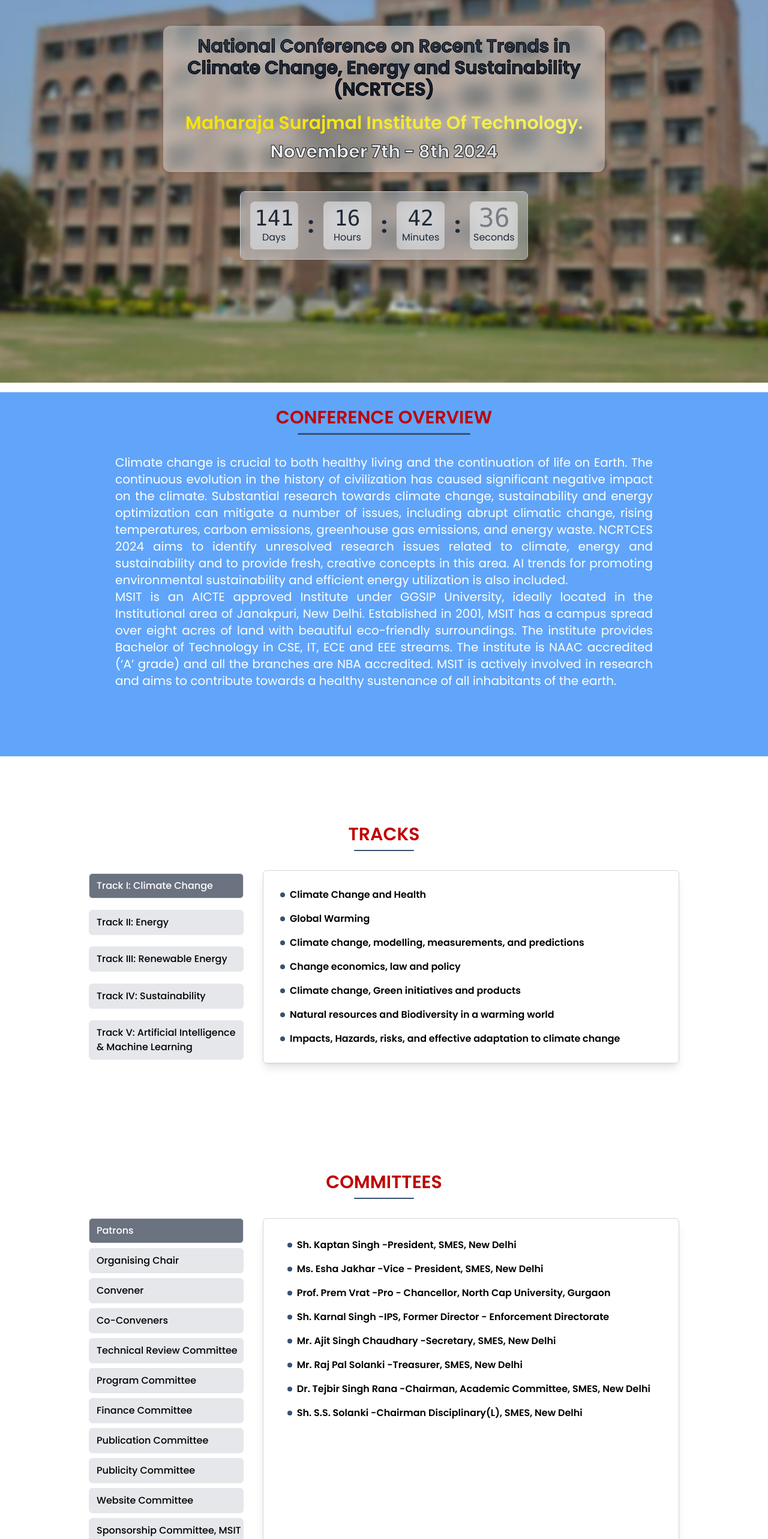
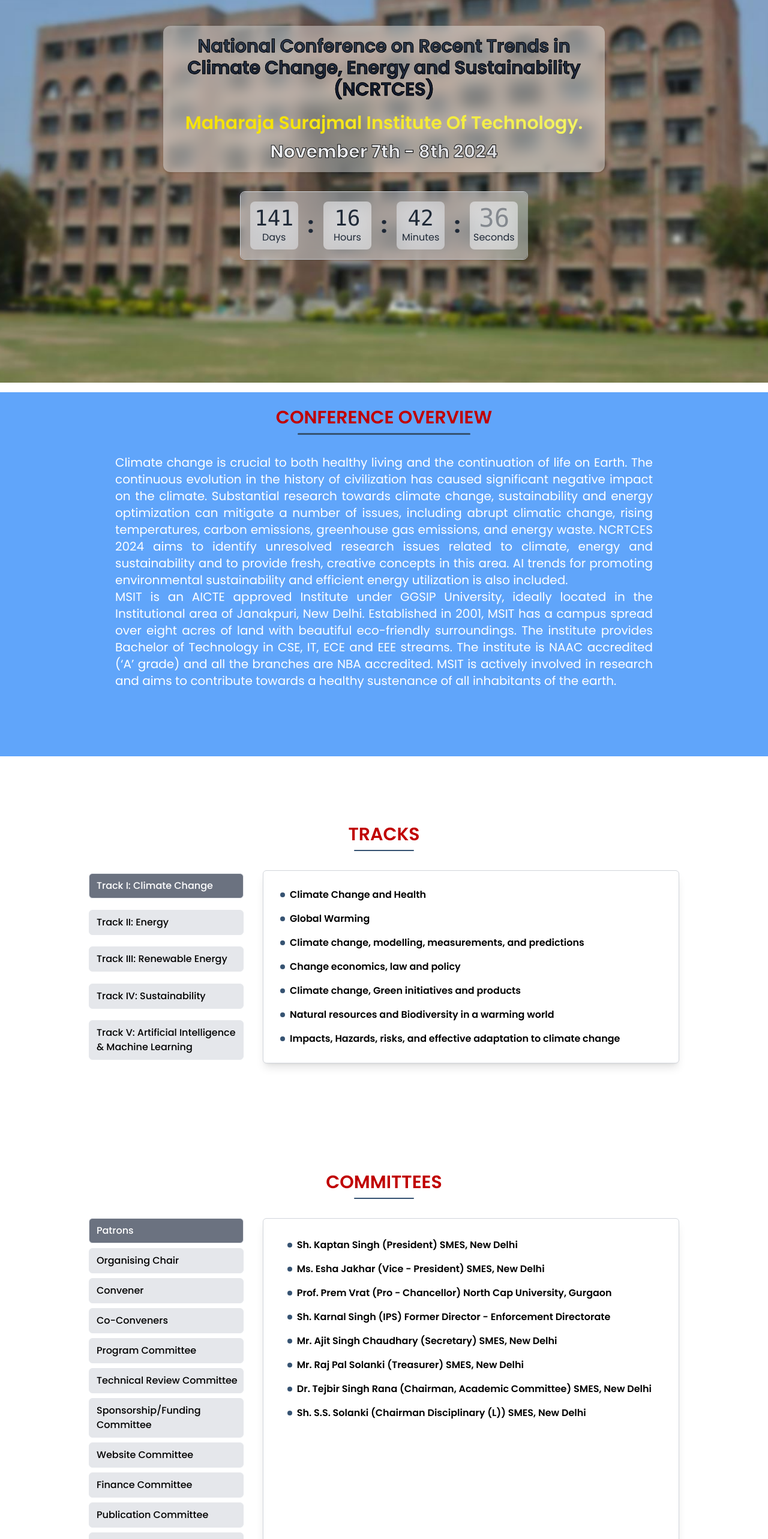
Before and after one commit to c4dr-me/ncrtces-website, a React (Vite) app: page /contact in a window 1280 px wide. Shown: the part 234-2800 px from the top of the page at 60% size. Built offline with nearby package versions, Linux system fonts and the light colour scheme.

Commit message:
updated committee members order

```diff
--- a/components/CountdownTimer.jsx
+++ b/components/CountdownTimer.jsx
@@ -31,12 +31,13 @@ const CountdownTimer = ({ targetDate }) => {
   }, [timeLeft, targetDate]);
 
   const getClassName = (unit) => {
-    return timeLeft[unit] !== prevTimeLeft[unit] ? "fade-in" : "";
+    if (unit === "seconds") return "fade-in ";
+    return timeLeft[unit] !== prevTimeLeft[unit] ? "lottery-wheel" : "";
   };
 
   return (
     <div className="flex flex-col items-center justify-center h-auto bg-[rgba(255, 255, 255, 0.8)] text-gray-800 border border-gray-300 rounded-lg">
-      <div className="flex items-center space-x-4 text-2xl p-4 bg-gray-300 rounded-lg shadow-lg bg-opacity-50 backdrop-filter backdrop-blur-lg">
+      <div className="flex items-center space-x-2 md:space-x-4 text-2xl p-4 bg-gray-300 rounded-lg shadow-lg bg-opacity-50 backdrop-filter backdrop-blur-lg">
         <div className="flex flex-col items-center justify-center bg-gray-200 bg-opacity-50 text-gray-800 p-2 rounded-lg w-14 h-14 md:w-20 md:h-20 backdrop-filter backdrop-blur-lg">
           <span className={`font-mono text-3xl md:text-4xl ${getClassName("days")}`}>{String(timeLeft.days || "0").padStart(2, '0')}</span>
           <span className="text-xs md:text-base">Days</span>
--- a/package.json
+++ b/package.json
@@ -17,7 +17,9 @@
     "react": "^18.2.0",
     "react-dom": "^18.2.0",
     "react-router-dom": "^6.23.1",
-    "react-scroll": "^1.9.0"
+    "react-scroll": "^1.9.0",
+    "react-tsparticles": "^2.12.2",
+    "tsparticles": "^3.5.0"
   },
   "devDependencies": {
     "@types/react": "^18.2.66",
--- a/pages/Committee.jsx
+++ b/pages/Committee.jsx
@@ -48,14 +48,14 @@ const Committee = () => {
       id: 'committee0',
       name: 'Patrons',
       members: [
-        { name: 'Sh. Kaptan Singh -President, SMES, New Delhi' },
-        { name: 'Ms. Esha Jakhar -Vice - President, SMES, New Delhi' },
-        { name: 'Prof. Prem Vrat -Pro - Chancellor, North Cap University, Gurgaon' },
-        { name: 'Sh. Karnal Singh -IPS, Former Director - Enforcement Directorate' },
-        { name: 'Mr. Ajit Singh Chaudhary -Secretary, SMES, New Delhi' },
-        { name: 'Mr. Raj Pal Solanki -Treasurer, SMES, New Delhi' },
-        { name: 'Dr. Tejbir Singh Rana -Chairman, Academic Committee, SMES, New Delhi' },
-        { name: 'Sh. S.S. Solanki -Chairman Disciplinary(L), SMES, New Delhi' },
+        { name: 'Sh. Kaptan Singh (President) SMES, New Delhi' },
+        { name: 'Ms. Esha Jakhar (Vice - President) SMES, New Delhi' },
+        { name: 'Prof. Prem Vrat (Pro - Chancellor) North Cap University, Gurgaon' },
+        { name: 'Sh. Karnal Singh (IPS) Former Director - Enforcement Directorate' },
+        { name: 'Mr. Ajit Singh Chaudhary (Secretary) SMES, New Delhi' },
+        { name: 'Mr. Raj Pal Solanki (Treasurer) SMES, New Delhi' },
+        { name: 'Dr. Tejbir Singh Rana (Chairman, Academic Committee) SMES, New Delhi' },
+        { name: 'Sh. S.S. Solanki (Chairman Disciplinary (L)) SMES, New Delhi' },
       ],
     },
     {
@@ -83,6 +83,14 @@ const Committee = () => {
     },
     {
       id: 'committee4',
+      name: 'Program Committee',
+      members: [
+        { name: 'Prof. Puneet Azad' },
+        { name: 'Mr. Manoj Malik' },
+      ],
+    },
+    {
+      id: 'committee5',
       name: 'Technical Review Committee',
       members: [
         { name: 'Dr. Ajay Gahlot'},
@@ -92,22 +100,30 @@ const Committee = () => {
       ],
     },
     {
-      id: 'committee5',
-      name: 'Program Committee',
+      id: 'committee6',
+      name: 'Sponsorship/Funding Committee',
       members: [
-        { name: 'Prof. Puneet Azad'},
-        { name: 'Mr. Manoj Malik'},
+        { name: 'Dr. Anju Dhillon' },
+        { name: 'Mr. Surender Bhanwala' },
+        { name: 'Mr. Akshay Singh' },
       ],
     },
     {
-      id: 'committee6',
+      id: 'committee7',
+      name: 'Website Committee',
+      members: [
+        {name: 'Dr. Vikrant Shokeen'},
+      ],
+    },
+    {
+      id: 'committee8',
       name: 'Finance Committee',
       members: [
         { name: 'Prof. Man Singh'},
       ],
     },
     {
-      id: 'committee7',
+      id: 'committee9',
       name: 'Publication Committee',
       members: [
         { name: 'Dr. Sakshi Rajput'},
@@ -115,32 +131,16 @@ const Committee = () => {
       ],
     },
     {
-      id: 'committee8',
-      name: 'Publicity Committee',
+      id: 'committee10',
+      name: 'Publicity, Design & Printing',
       members: [
+        { name: 'Dr. Deepshikha Yadav'},
         { name: 'Dr. Kavita Sheoran'},
-        { name: 'Dr. Deepshika Yadav'},
-      ],
-    },
-    {
-      id: 'committee9',
-      name: 'Website Committee',
-      members: [
-        { name: 'Dr. Vikrant Shokeen'},
-      ],
-    },
-    {
-      id: 'committee10',
-      name: 'Sponsorship Committee, MSIT',
-      members: [
-        { name: 'Dr. Anju Dhillon'},
-        { name: 'Mr. Surender Bhanwala'},
-        { name: 'Mr. Akshay Singh'},
       ],
     },
     {
       id: 'committee11',
-      name: 'Stage Committee, MSIT',
+      name: 'Stage Committee',
       members: [
         { name: 'Dr. Shaily Malik'},
         { name: 'Ms. Neelam Nehra'},
@@ -150,8 +150,8 @@ const Committee = () => {
       id: 'committee12',
       name: 'Hospitality Committee, MSIT',
       members: [
+        { name: 'Dr. Rakhi Kamra'},
         { name: 'Dr. Vimal Gaur'},
-        { name: 'Dr. Rakhi Kamra'},
         { name: 'Dr. Gitanjali'},
         { name: 'Ms. Annu Bhure'},
         { name: 'Ms. Gunjan'},
--- a/pages/Contact.jsx
+++ b/pages/Contact.jsx
@@ -1,5 +1,4 @@
 import React from 'react';
-// import './Comingsoon.css';  // Import the shared CSS file
 
 const Contact = () => {
   return (
@@ -13,51 +12,51 @@ const Contact = () => {
             <div className="w-48 h-[2px] mx-auto mt-2 bg-[#365372] rounded-xl"></div>
           </div>
           <div className="md:flex  justify-center">
-            <div className="bg-[#f0f0f0] md:w-[25%] m-[5%] pb-[2%] rounded-lg transform hover:scale-105 transition-transform duration-200 cursor-pointer">
+            <div className="bg-[#f0f0f0] md:w-[25%] m-[5%] pb-[2%] rounded-lg transform hover:scale-105 transition-transform duration-200 cursor-pointer shadow-lg">
             <i className="fa-solid fa-location-dot ml-[48%] text-[30px] mt-6 mb-4 text-[#c00000]"></i>
-              <div className="text-center text-[21px] font-[500] ">
+              <div className="text-center text-[24px] font-[600] ">
                 CONFERENCE VENUE
               </div>
               <div className="text-center">
-                <h1 className="text-gray-400 text-[24px] font-[500]">
+                <h1 className="text-gray-400 text-[22px] font-[500] mt-2">
                   Maharaja Surajmal
                 </h1>
-                <h1 className="text-gray-400 text-[24px] font-[500]">
+                <h1 className="text-gray-400 text-[22px] font-[500]">
                   Institute of Technology
                 </h1>
-                <h1 className="text-gray-600 font-[500]">C-4 Janakpuri</h1>
+                <h1 className="text-gray-600 font-[500] mt-2">C-4 Janakpuri</h1>
                 <h1 className="text-gray-600 font-[500]">
                   New Delhi-110058, India
                 </h1>
               </div>
             </div>
-            <div className="bg-[#f0f0f0] md:w-[25%] m-[5%] pb-[2%] rounded-lg transform hover:scale-105 transition-transform duration-300 cursor-pointer">
+            <div className="bg-[#f0f0f0] md:w-[25%] m-[5%] pb-[2%] rounded-lg transform hover:scale-105 transition-transform duration-300 cursor-pointer shadow-lg">
             <i className="fa-solid fa-phone ml-[48%] text-[30px] mt-6 mb-4 text-[#c00000]"></i>
-              <div className="text-center text-[21px] font-[500] ">
+              <div className="text-center text-[24px] font-[600] ">
                 PHONE NUMBER
               </div>
               <div className="text-center">
                 <h1 className="text-gray-400 text-[22px] font-[500] mt-4">
-                  011-45037193
+                  9999061790
                 </h1>
-                {/* <!-- <h1 className="text-gray-400 text-[22px] font-[500]">
+                 {/* <h1 className="text-gray-400 text-[22px] font-[500]">
                   25528117
-                </h1> --> */}
+                </h1>  */}
               </div>
             </div>
-            {/* <div className="bg-[#f0f0f0] md:w-[25%] m-[5%] pb-[2%] rounded-lg">
+            <div className="bg-[#f0f0f0] md:w-[25%] m-[5%] pb-[2%] rounded-lg transform hover:scale-105 transition-transform duration-300 cursor-pointer shadow-lg">
             <i className="fa-solid fa-envelope ml-[48%] text-[30px] mt-6 mb-4 text-[#c00000]"></i>
-              <div className="text-center text-[21px] font-[500] ">
+              <div className="text-center text-[24px] font-[600] ">
                 EMAIL ADDRESS
               </div>
               <div className="text-center">
                 <h1 className="text-gray-400 text-[22px] font-[500] mt-6">
-                conference2024@msit.in
+                 ncrtces2024@msit.in
                 </h1>
               </div>
             </div>
           </div>
-          <div className="mb-5%">
+          {/* <div className="mb-5%">
             <iframe
               src="https://www.google.com/maps/embed?pb=!1m18!1m12!1m3!1d3502.291806062967!2d77.09043711451015!3d28.621015182422337!2m3!1f0!2f0!3f0!3m2!1i1024!2i768!4f13.1!3m3!1m2!1s0x390d04afb8dbcfe1%3A0xaff19e718be2136b!2sMaharaja+Surajmal+Institute+Of+Technology!5e0!3m2!1sen!2sin!4v1545672051814"
               width="100%"
@@ -70,15 +69,8 @@ const Contact = () => {
         </div>
       </div>
     </div>
-  </div>
-  );
+
+  )
 };
 
 export default Contact;
-
-    {/* // <section id="contact" className="section">
-    //   <h1 className="heading">Contact Us</h1>
-    //   <div className="coming-soon">
-    //     COMING SOON
-    //   </div>
-    // </section> */}
--- a/src/Main.css
+++ b/src/Main.css
@@ -50,5 +50,5 @@
 }
 
 .timer {
-    animation: fadeIn 2s;
+    animation: fadeInUp 1s;
 }
--- a/src/index.css
+++ b/src/index.css
@@ -34,6 +34,27 @@ body {
   }
 }
 
+@keyframes lottery-wheel {
+  0% {
+    transform: translateY(100%);
+    opacity: 0;
+  }
+
+  50% {
+    transform: translateY(-10%);
+    opacity: 1;
+  }
+
+  100% {
+    transform: translateY(0);
+    opacity: 1;
+  }
+}
+
+.lottery-wheel {
+  animation: lottery-wheel 0.5s ease-in-out;
+}
+
 .fade-in {
   animation: fadeIn 1s infinite;
 }
```
Also changed, not shown: components/MainContent.jsx (+17 -13 lines), 1 other file (tests, documents, lock files or other folders).
